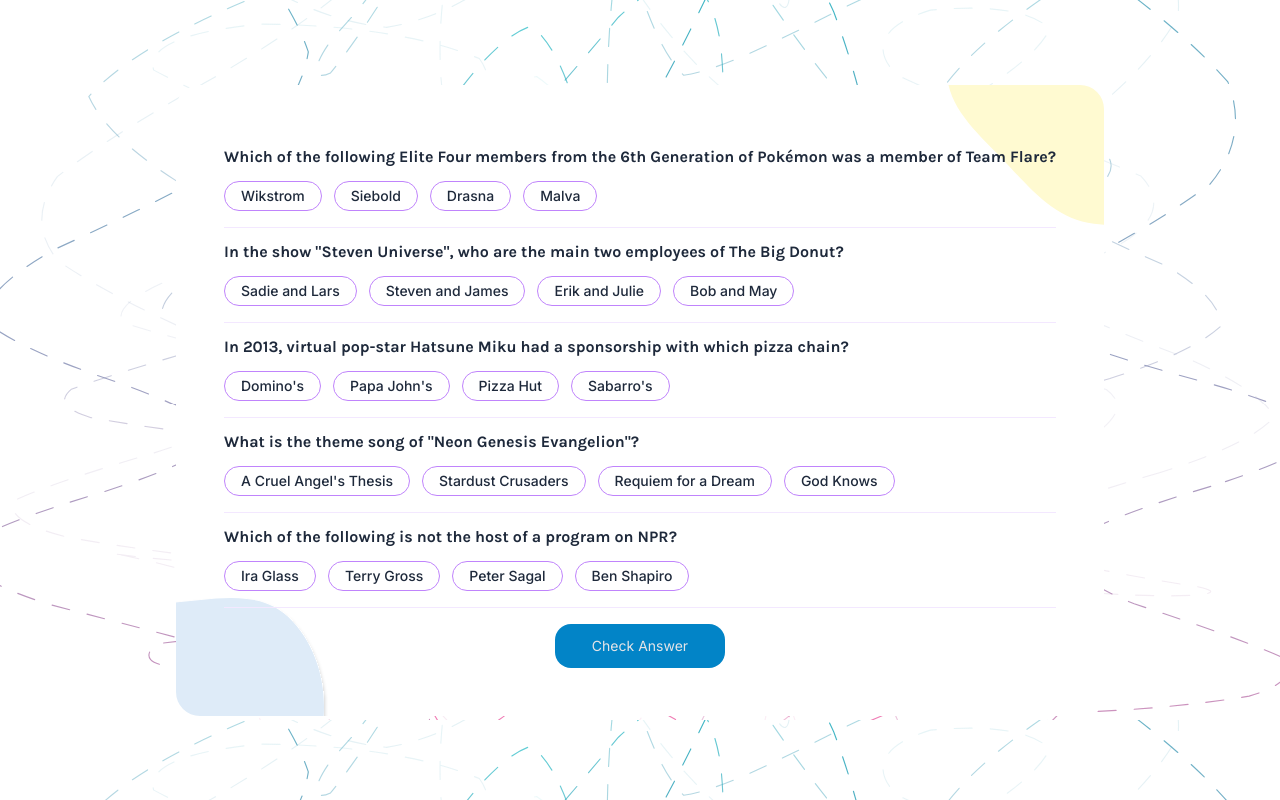
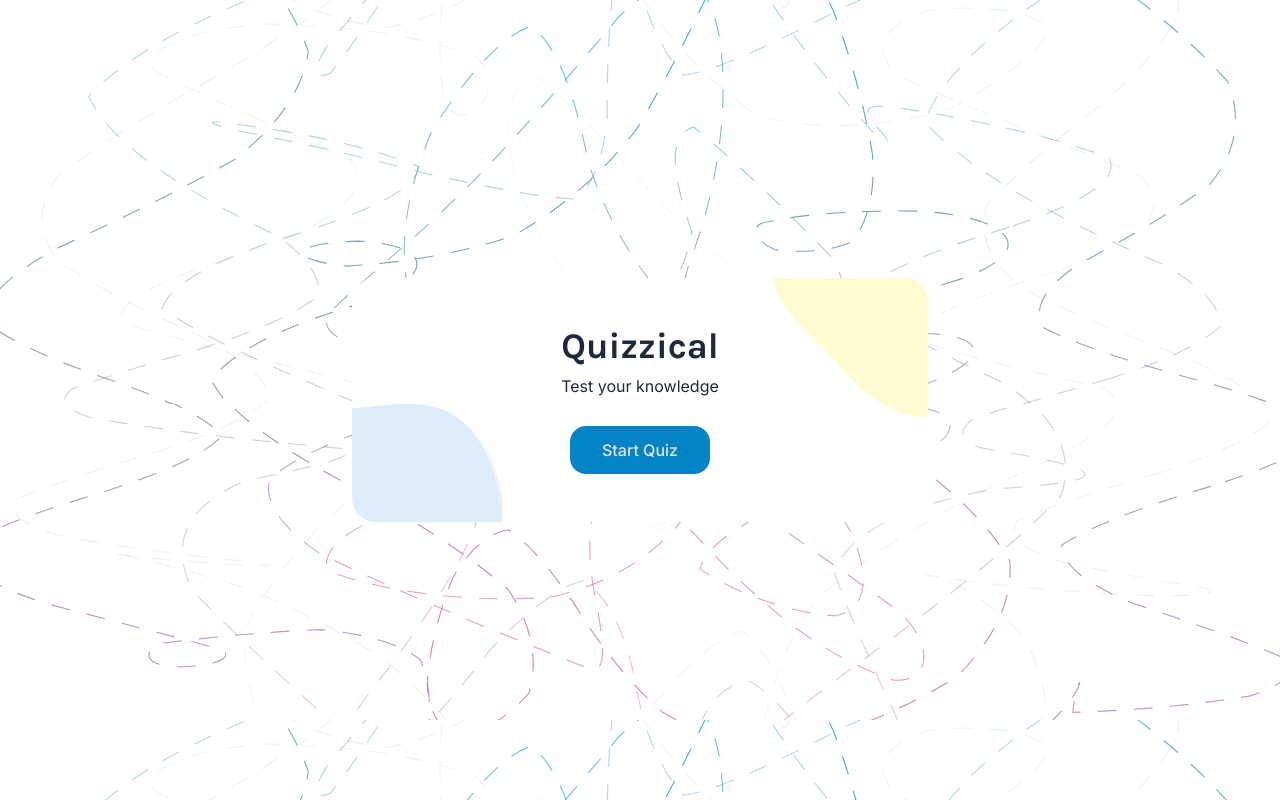
Before and after one commit to farulivan/quizzical-trivia, a React (Vite) app: page / in a window 1280 px wide. Built offline with nearby package versions, Linux system fonts and the light colour scheme.

Commit message:
make button works for changing page from Home to Questions

```diff
--- a/src/App.jsx
+++ b/src/App.jsx
@@ -11,6 +11,8 @@ function App() {
 
   const [questions, setQuestions] = useState(null)
   // const [answerOptions, setAnswerOptions] = useState()
+
+  const [isHome, setIsHome] = useState(true)
 
   // function getQuestions() {
   //   fetch('https://opentdb.com/api.php?amount=5&difficulty=easy&type=multiple')
@@ -56,19 +58,42 @@ function App() {
       incorrectAnswers={q.incorrect_answers.map(i => he.decode(i))}
       choose={() => chooseAnswer(q.id)}
     />
-   ))
+  ))
+
+  function questionPage(){
+    return (
+      <>
+        <section className="question-container flex flex-col">
+          {questionElements}
+        </section>
+        <section className="check-answer flex justify-center items-center mt-4">
+          <button
+            onClick={() => setIsHome(true)} // Temporary button to back Home
+            className="font-Inter text-sm text-zinc-200 bg-sky-600 px-8 py-3 rounded-2xl w-[170px]">Check Answer</button>
+        </section>
+      </>
+    )
+  }
+
+  function pageContainer(){
+    if(isHome){
+      return <Home start={() => setIsHome(false)} />
+    } else if(!isHome) {
+      return questionPage()
+    }
+  }
 
   return (
     <div className="App">
       <div className="bg-fixed text-slate-800 bg-[url('/ssscribble.svg')] h-screen flex justify-center items-center font-Inter font-normal">
         <section className="quiz-container min-w-[36rem] flex flex-col items-center justify-center p-12 bg-white rounded-3xl bg-[url('/blue-blobs.svg'),_url('/yellow-blobs.svg')] bg-[position:bottom_left,_top_right] bg-no-repeat">
           {/* <Home /> */}
-          <section className="question-container flex flex-col">
-            {questionElements}
-          </section>
-          <section className="check-answer flex justify-center items-center mt-4">
+          {/* <section className="question-container flex flex-col"> */}
+          {pageContainer()}
+          {/* </section> */}
+          {/* <section className="check-answer flex justify-center items-center mt-4">
             <button className="font-Inter text-sm text-zinc-200 bg-sky-600 px-8 py-3 rounded-2xl w-[170px]">Check Answer</button>
-          </section>
+          </section> */}
           {/* <Result /> */}
         </section>
       </div>
--- a/src/components/Home.jsx
+++ b/src/components/Home.jsx
@@ -1,12 +1,12 @@
-const Home = () => {
+const Home = (props) => {
     return (
-        <>
+        <div>
             <section className="home-page h-full flex flex-col justify-center items-center">
                 <h1 className="font-Karla text-4xl">Quizzical</h1>
                 <p className="mt-2">Test your knowledge</p>
-                <button className="font-medium text-zinc-200 bg-sky-600 px-8 py-3 rounded-2xl mt-7">Start Quiz</button>
+                <button className="font-medium text-zinc-200 bg-sky-600 px-8 py-3 rounded-2xl mt-7" onClick={props.start}>Start Quiz</button>
             </section>
-        </>
+        </div>
      );
 }
 
```
